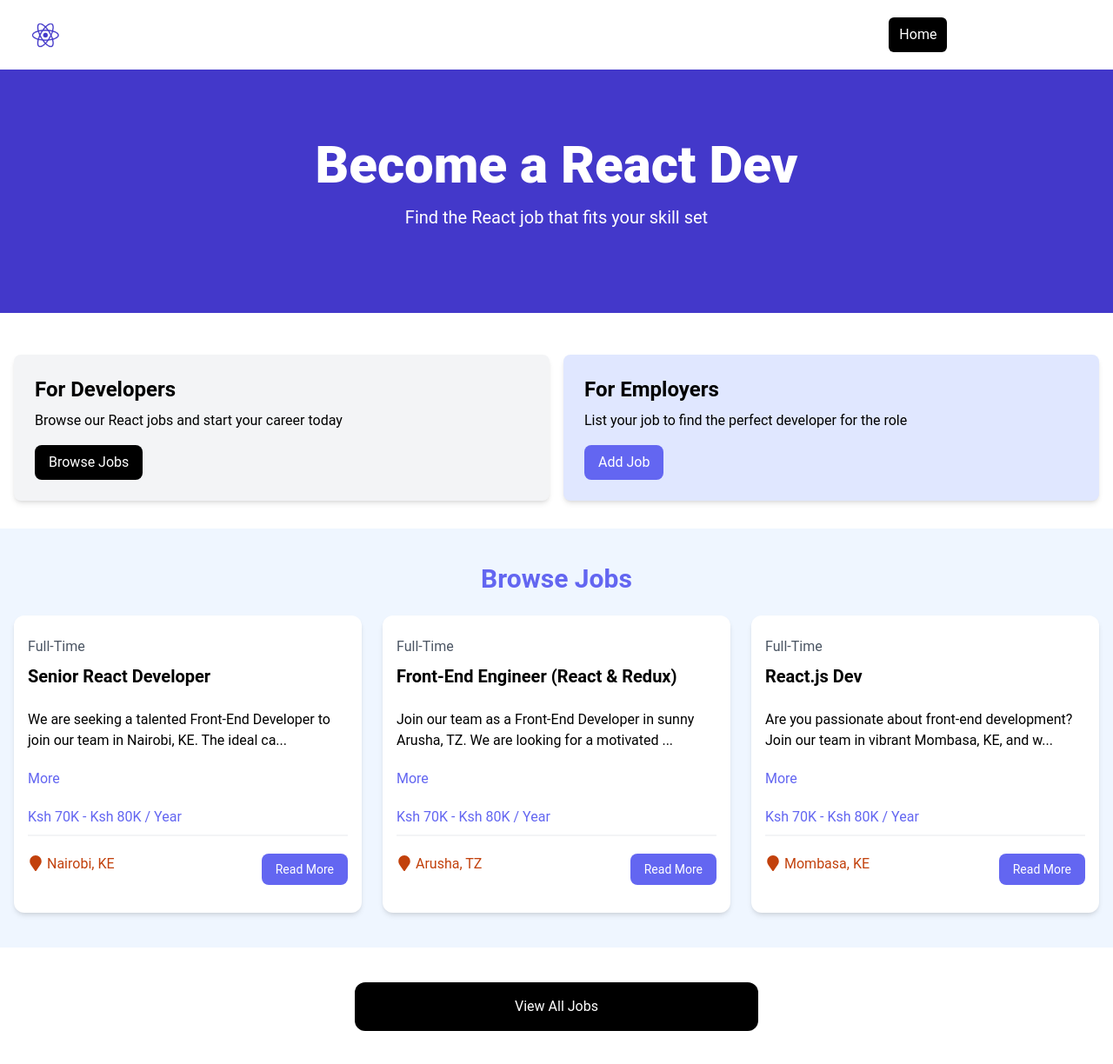
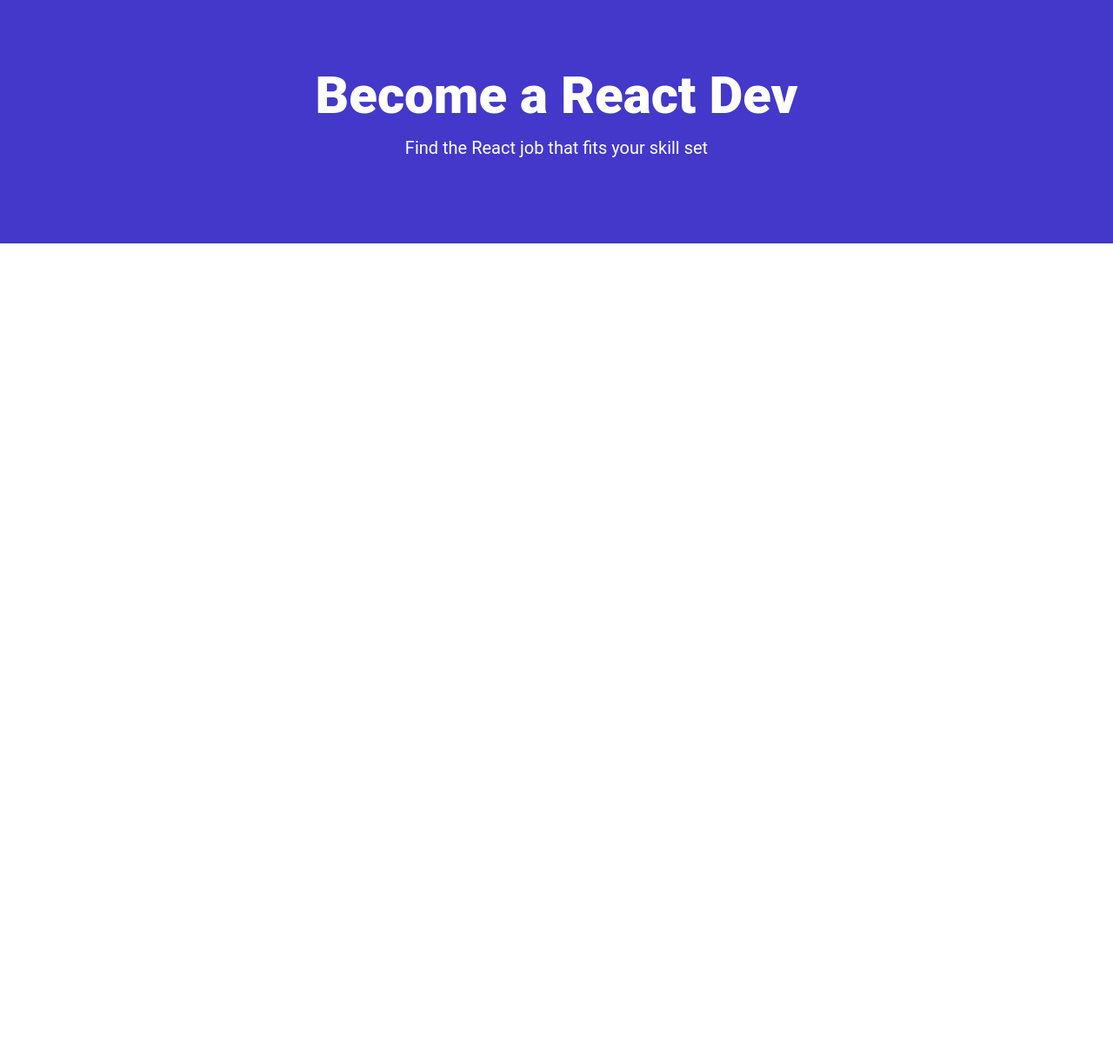
Before and after one commit to claudiahW/employmenthub, a React (Vite) app: page / in a window 1280 px wide. Shown: the whole page at 87% size. After the commit the page ends 800 px from the top, so only its background shows below. Built offline with nearby package versions, Linux system fonts and the light colour scheme.

Commit message:
add hero property to homepage

```diff
--- a/src/App.jsx
+++ b/src/App.jsx
@@ -1,20 +1,17 @@
-import {  } from "react-router-dom";
-import Navbar from "./components/Navbar";
-import Hero from "./components/Hero";
-import HomeCards from "./components/HomeCards";
-import JobListings from "./components/JobListings";
-import ViewAllJobs from "./components/ViewAllJobs";
+import {
+   Route,
+   createBrowserRouter,
+   createRoutesFromElements,
+    RouterProvider }
+     from "react-router-dom";
+import HomePage from "./pages/HomePage";
+
+const router = createBrowserRouter(
+  createRoutesFromElements(<Route index element={<HomePage />} />)
+);
 
 const App = () => {
-  return (
-   <>
-   <Navbar />
-   <Hero />
-   <HomeCards />
-  <JobListings />
-  <ViewAllJobs />
-   </>
-  );
+  return <RouterProvider router={router}  />
 };
 
 export default App
--- /dev/null
+++ b/src/pages/HomePage.jsx
@@ -0,0 +1,11 @@
+import Hero from '../components/Hero';
+
+const HomePage = () => {
+  return (
+   <>
+   < Hero />
+   </>
+  )
+}
+
+export default HomePage
```
